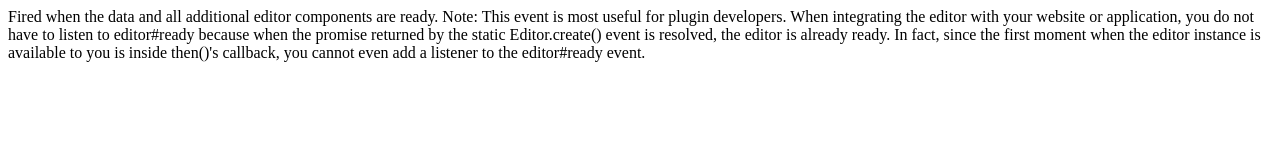
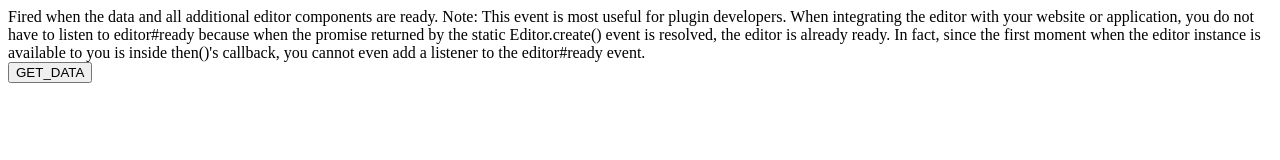
Before and after one commit to yasar2385/ckeditor_5, a website: page index.html in a window 1280 px wide. Drawn offline with Linux system fonts and the light colour scheme.

Commit message:
2 files modified

```diff
--- a/index.html
+++ b/index.html
@@ -10,3 +10,5 @@
   instance is available to you is inside then()'s callback, you cannot even add
   a listener to the editor#ready event.
 </div>
+
+<button id="submit">GET_DATA</button>
```
Also changed, not shown: index.js (+4 -3 lines).
